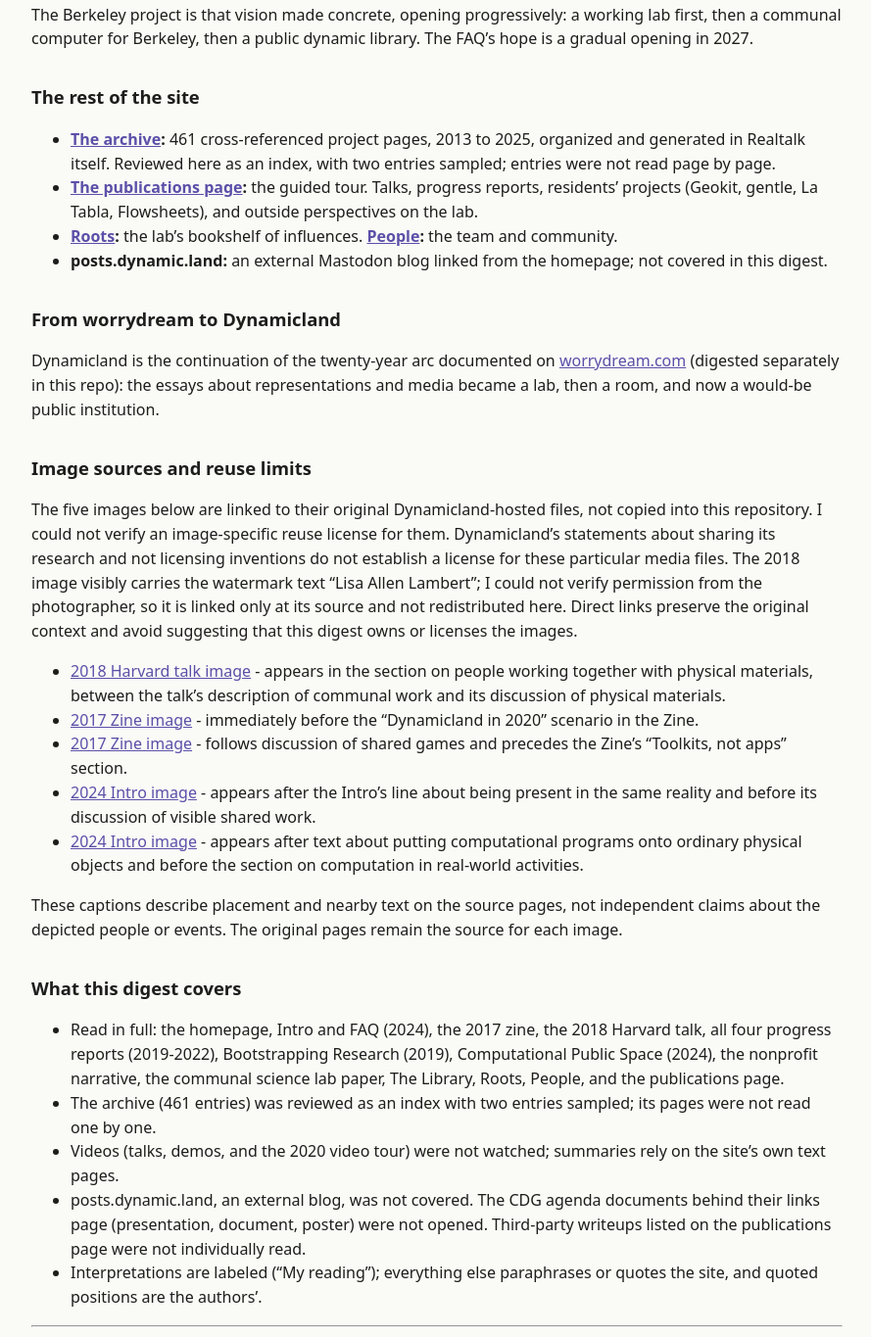
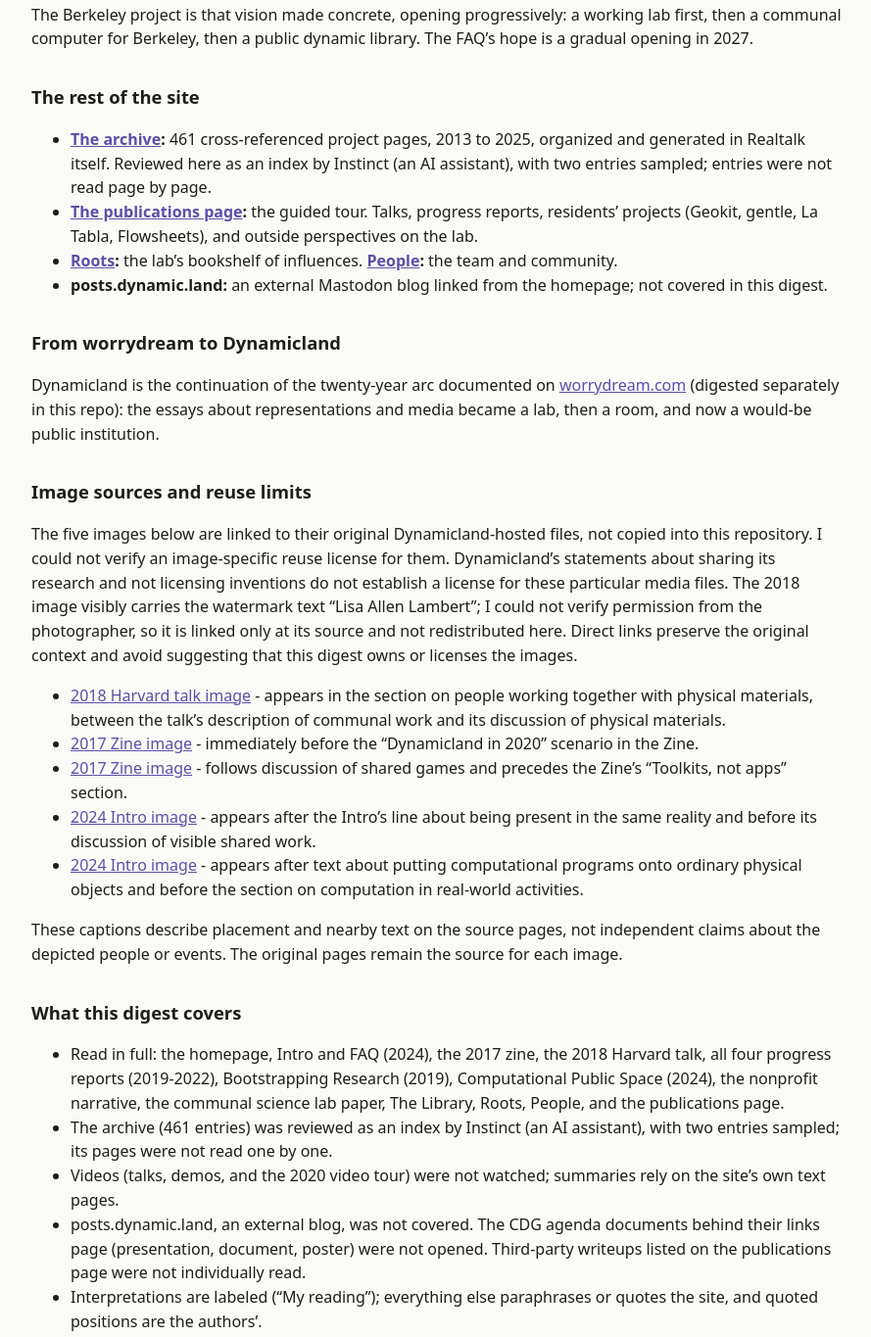
Before and after one commit to irvan-putra/utak, a plain HTML site: page dynamicland.html in a window 1280 px wide. Shown: the part 4514-5879 px from the top of the page at 98% size, without its empty margins (194-1083 px from the left). Drawn offline with Linux system fonts and the light colour scheme.

Commit message:
Copy: say who checked or maintained it (Instinct, an AI assistant) instead of passive or human-sounding wording

```diff
--- a/dynamicland.html
+++ b/dynamicland.html
@@ -85,7 +85,7 @@
 <p>The Berkeley project is that vision made concrete, opening progressively: a working lab first, then a communal computer for Berkeley, then a public dynamic library. The FAQ’s hope is a gradual opening in 2027.</p>
 <h2 id="the-rest-of-the-site">The rest of the site</h2>
 <ul>
-<li><strong><a href="https://dynamicland.org/archive/">The archive</a>:</strong> 461 cross-referenced project pages, 2013 to 2025, organized and generated in Realtalk itself. Reviewed here as an index, with two entries sampled; entries were not read page by page.</li>
+<li><strong><a href="https://dynamicland.org/archive/">The archive</a>:</strong> 461 cross-referenced project pages, 2013 to 2025, organized and generated in Realtalk itself. Reviewed here as an index by Instinct (an AI assistant), with two entries sampled; entries were not read page by page.</li>
 <li><strong><a href="https://dynamicland.org/publications/">The publications page</a>:</strong> the guided tour. Talks, progress reports, residents’ projects (Geokit, gentle, La Tabla, Flowsheets), and outside perspectives on the lab.</li>
 <li><strong><a href="https://dynamicland.org/2024/Roots/">Roots</a>:</strong> the lab’s bookshelf of influences. <strong><a href="https://dynamicland.org/2023/People/">People</a>:</strong> the team and community.</li>
 <li><strong>posts.dynamic.land:</strong> an external Mastodon blog linked from the homepage; not covered in this digest.</li>
@@ -105,7 +105,7 @@
 <h2 id="what-this-digest-covers">What this digest covers</h2>
 <ul>
 <li>Read in full: the homepage, Intro and FAQ (2024), the 2017 zine, the 2018 Harvard talk, all four progress reports (2019-2022), Bootstrapping Research (2019), Computational Public Space (2024), the nonprofit narrative, the communal science lab paper, The Library, Roots, People, and the publications page.</li>
-<li>The archive (461 entries) was reviewed as an index with two entries sampled; its pages were not read one by one.</li>
+<li>The archive (461 entries) was reviewed as an index by Instinct (an AI assistant), with two entries sampled; its pages were not read one by one.</li>
 <li>Videos (talks, demos, and the 2020 video tour) were not watched; summaries rely on the site’s own text pages.</li>
 <li>posts.dynamic.land, an external blog, was not covered. The CDG agenda documents behind their links page (presentation, document, poster) were not opened. Third-party writeups listed on the publications page were not individually read.</li>
 <li>Interpretations are labeled (“My reading”); everything else paraphrases or quotes the site, and quoted positions are the authors’.</li>
```
Also changed, not shown: worrydream.html (+1 -1 lines), 2 other files.
